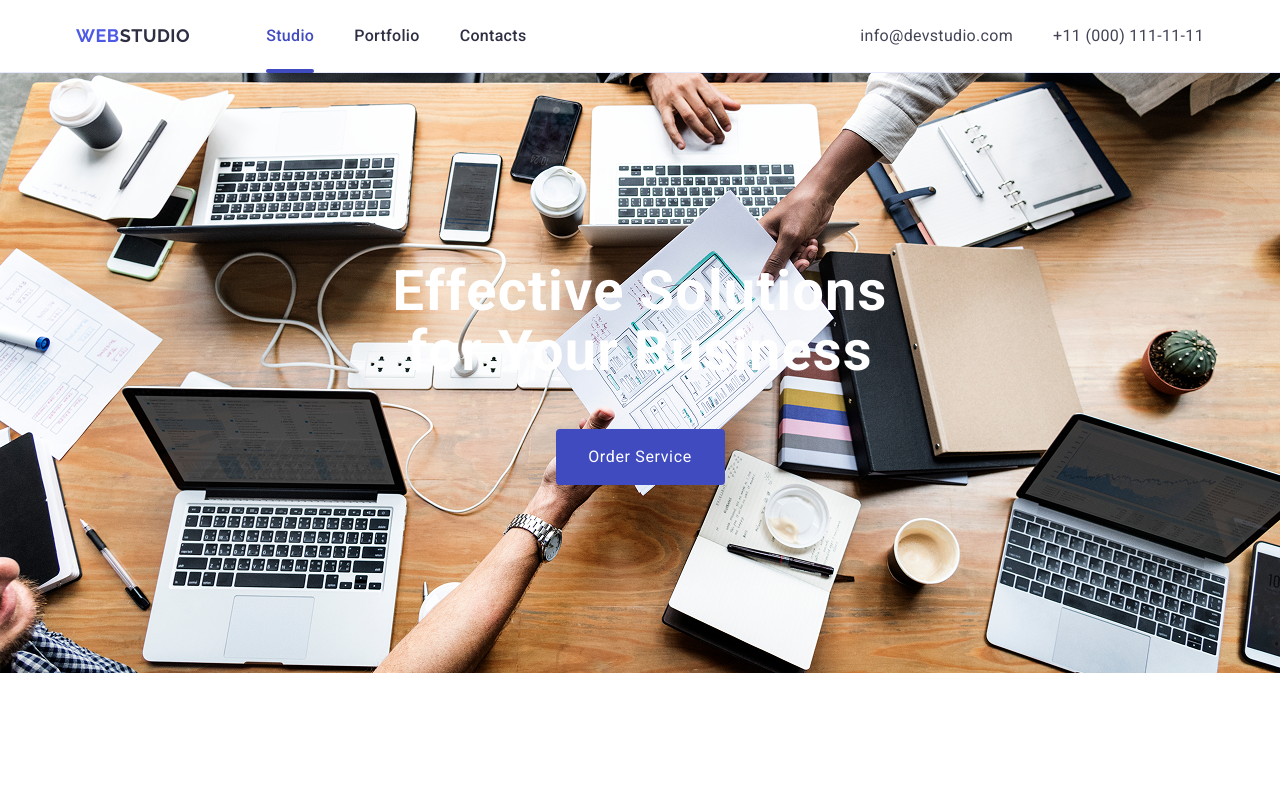
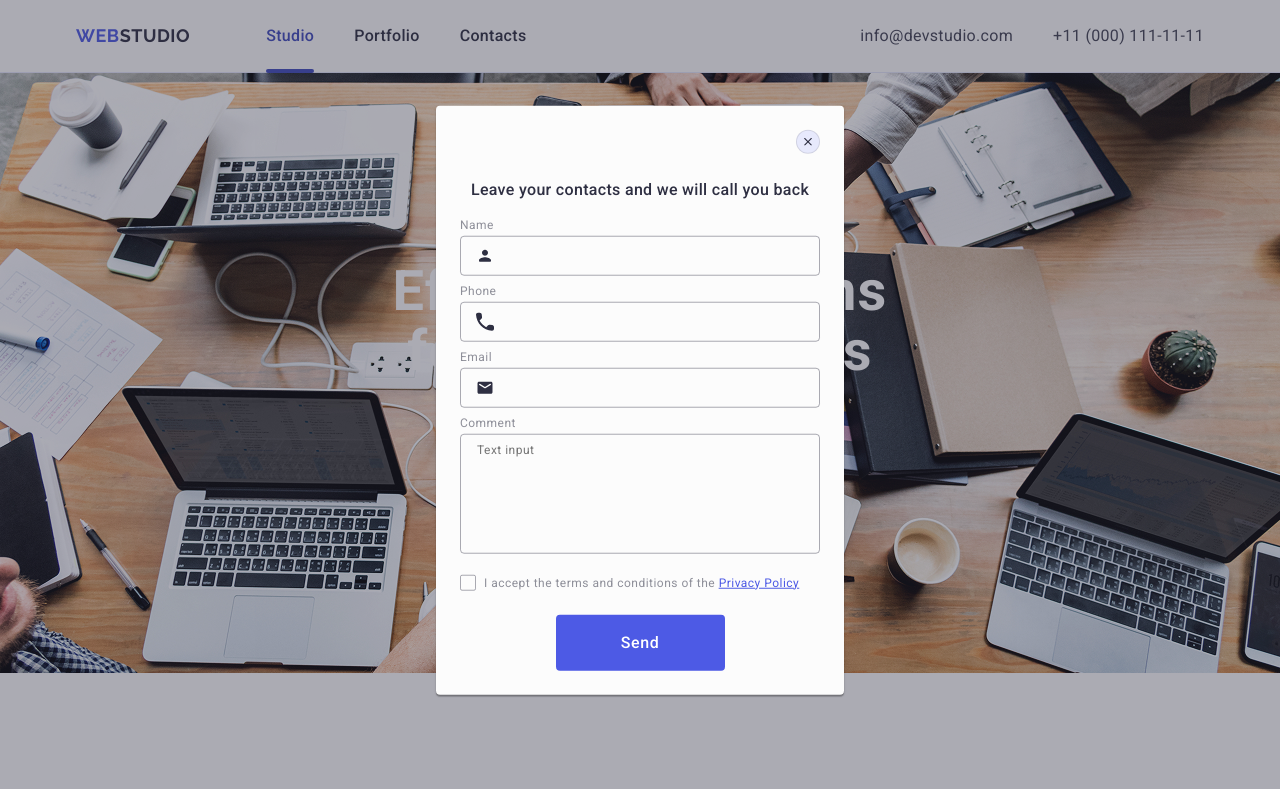
Before and after one commit to Anhelina-Martynishyna/goit-markup-hw-6, a plain HTML site: page index.html in a window 1280 px wide. Both pictures are taken after a click on the button "Order Service". Shown: the top 789 px of the page. Drawn offline with nearby package versions, Linux system fonts and the light colour scheme.

Commit message:
Initial commit

```diff
--- a/css/styles.css
+++ b/css/styles.css
@@ -873,3 +873,230 @@ button {
   }
 }
 /* modal window */
+.backdrop {
+  position: fixed;
+  top: 0;
+  left: 0;
+
+  opacity: 0;
+  visibility: hidden;
+  pointer-events: none;
+
+  width: 100%;
+  height: 100%;
+  background-color: rgba(46, 47, 66, 0.4);
+
+  transition: opacity 250ms cubic-bezier(0.4, 0, 0.2, 1),
+    visibility 250ms cubic-bezier(0.4, 0, 0.2, 1);
+}
+.backdrop.is-open {
+  opacity: 1;
+  visibility: visible;
+  pointer-events: auto;
+}
+.modal {
+  position: absolute;
+  top: 50%;
+  left: 50%;
+
+  width: 288px;
+
+  border-radius: 4px;
+  transform: translate(-50%, -50%);
+
+  background-color: #fcfcfc;
+  box-shadow: 0px 1px 1px 0px rgba(0, 0, 0, 0.14),
+    0px 1px 3px 0px rgba(0, 0, 0, 0.12), 0px 2px 1px 0px rgba(0, 0, 0, 0.2);
+  transition: transform 250ms cubic-bezier(0.4, 0, 0.2, 1);
+}
+.backdrop:not(.is-open) .modal {
+  transform: translate(-50%, -50%) scale(1.5);
+}
+.cross-button {
+  position: absolute;
+  top: 24px;
+  right: 24px;
+  width: 24px;
+  height: 24px;
+  border-radius: 50%;
+  display: flex;
+  align-items: center;
+  justify-content: center;
+  background-color: #e7e9fc;
+  border: 1px solid rgba(0, 0, 0, 0.1);
+  padding: 0;
+  cursor: pointer;
+  transition: background-color 250ms cubic-bezier(0.4, 0, 0.2, 1),
+    border 250ms cubic-bezier(0.4, 0, 0.2, 1);
+}
+.cross-button:hover,
+.cross-button:focus {
+  background-color: #404bbf;
+  border: none;
+  transition: background-color 250ms cubic-bezier(0.4, 0, 0.2, 1);
+}
+.cross-button .icon-vector {
+  transition: fill 250ms cubic-bezier(0.4, 0, 0.2, 1);
+  fill: #2e2f42;
+}
+.cross-button:hover .icon-vector,
+.cross-button:focus .icon-vector {
+  fill: #ffffff;
+  transition: fill 250ms cubic-bezier(0.4, 0, 0.2, 1);
+}
+.modal {
+  padding: 0 16px;
+}
+.text-form {
+  padding-top: 72px;
+  font-weight: 500;
+  font-size: 16px;
+  line-height: 1.5;
+  text-align: center;
+  letter-spacing: 0.02em;
+  color: var(--main-text-color, #2e2f42);
+  margin-bottom: 16px;
+}
+.form-field {
+  margin-bottom: 8px;
+}
+.form-label {
+  font-size: 12px;
+  line-height: 1.17;
+  letter-spacing: 0.04em;
+  color: var(--main-text-color, #8e8f99);
+  display: block;
+  margin-bottom: 4px;
+}
+.input-wrapper {
+  position: relative;
+}
+.form-input {
+  width: 100%;
+  height: 40px;
+  border: 1px solid rgba(46, 47, 66, 0.4);
+  border-radius: 4px;
+  background-color: transparent;
+  padding-left: 38px;
+  outline: transparent;
+  transition: border-color 250ms cubic-bezier(0.4, 0, 0.2, 1);
+}
+.form-input:focus {
+  border-color: #4d5ae5;
+}
+.icon-form {
+  position: absolute;
+  fill: #2e2f42;
+  left: 16px;
+  top: 50%;
+  transform: translateY(-50%);
+  transition: fill 250ms cubic-bezier(0.4, 0, 0.2, 1);
+}
+.form-input:hover + .icon-form,
+.form-input:focus + .icon-form {
+  fill: #4d5ae5;
+}
+.container-comment {
+  margin-bottom: 16px;
+}
+.form-textarea {
+  width: 100%;
+  height: 120px;
+  font-size: 12px;
+  line-height: 1.17;
+  letter-spacing: 0.04em;
+  color: rgba(46, 47, 66, 0.4);
+  border: 1px solid rgba(46, 47, 66, 0.4);
+  border-radius: 4px;
+  background-color: transparent;
+  padding: 8px 16px;
+  outline: transparent;
+  resize: none;
+  transition: border-color 250ms cubic-bezier(0.4, 0, 0.2, 1);
+}
+.form-textarea:focus {
+  border-color: #4d5ae5;
+}
+.privacy-wrapper {
+  margin-bottom: 24px;
+  display: flex;
+}
+.label-form {
+  display: flex;
+  align-items: center;
+  font-size: 12px;
+  line-height: 1.17;
+  letter-spacing: 0.04em;
+  color: var(--text-color, #8e8f99);
+  gap: 8px;
+}
+
+.policy {
+  width: 16px;
+  height: 16px;
+  border: 1px solid rgba(46, 47, 66, 0.4);
+  border-radius: 2px;
+  transition: background-color 250ms cubic-bezier(0.4, 0, 0.2, 1),
+    border 250ms cubic-bezier(0.4, 0, 0.2, 1),
+    fill 250ms cubic-bezier(0.4, 0, 0.2, 1);
+  display: inline-flex;
+  align-items: center;
+  justify-content: center;
+  fill: transparent;
+  flex-shrink: 0;
+}
+
+.checkbox-privacy:checked + .label-form .policy {
+  background-color: #404bbf;
+  border: none;
+  fill: var(--icon-color, #f4f4fd);
+}
+
+.policy-link {
+  color: #4d5ae5;
+  text-decoration: underline;
+}
+.button-send {
+  display: block;
+  min-width: 169px;
+  height: 56px;
+  font-family: "Roboto", sans-serif;
+  font-size: 16px;
+  font-weight: 500;
+  line-height: 1.5;
+  letter-spacing: 0.04em;
+  color: #ffffff;
+  cursor: pointer;
+  background-color: #4d5ae5;
+  border: none;
+  border-radius: 4px;
+  align-items: center;
+  justify-content: center;
+  transition: background-color 250ms cubic-bezier(0.4, 0, 0.2, 1);
+  margin-left: auto;
+  margin-right: auto;
+  margin-bottom: 24px;
+}
+.button-send:hover,
+.button-send:focus {
+  background-color: #404bbf;
+  transition: background-color 250ms cubic-bezier(0.4, 0, 0.2, 1);
+}
+
+/* tablet version */
+
+@media screen and (min-width: 768px) {
+  .modal {
+    width: 408px;
+    min-height: 584px;
+  }
+  .modal {
+    padding: 72px 24px 24px 24px;
+  }
+  .text-form {
+    padding-top: 0;
+  }
+  .button-send {
+    margin-bottom: 0;
+  }
+}
--- a/index.html
+++ b/index.html
@@ -502,7 +502,7 @@
         </div>
       </div>
     </footer>
-    <div class="backdrop hidden" data-modal>
+    <div class="backdrop" data-modal>
       <div class="modal">
         <button class="cross-button" type="button" data-modal-close>
           <svg class="icon-vector" width="8" height="8">
```
